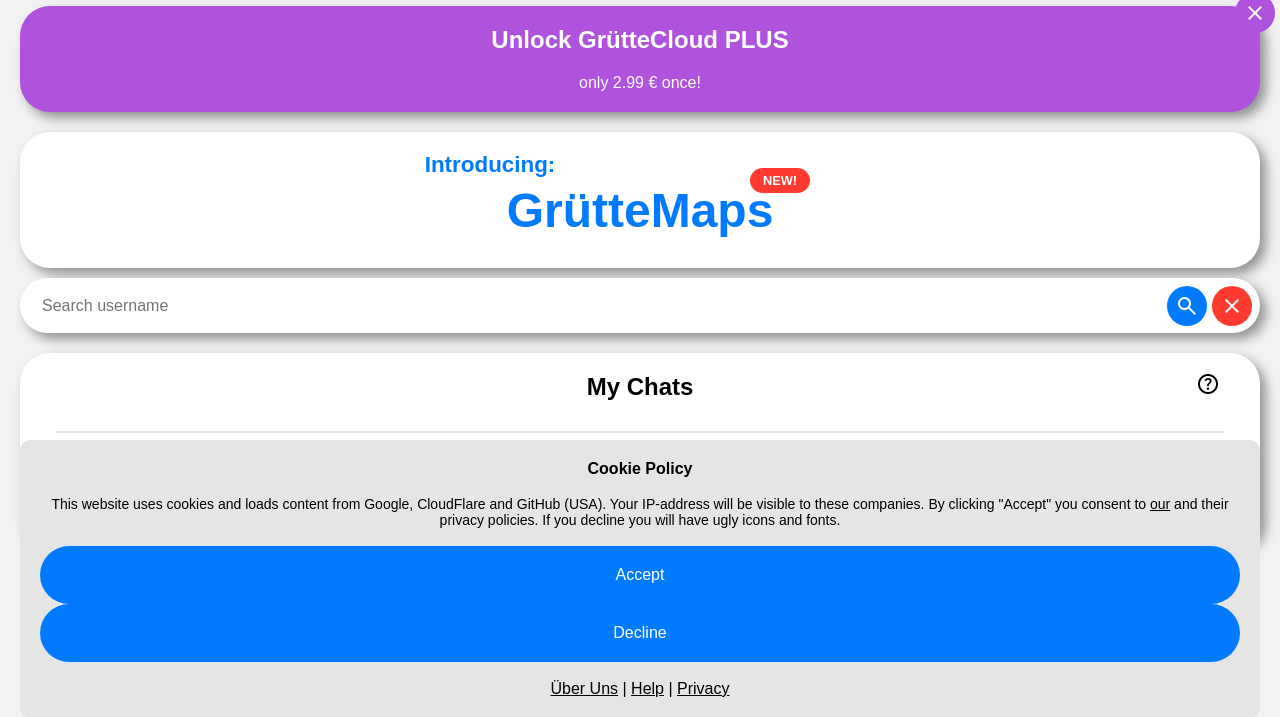
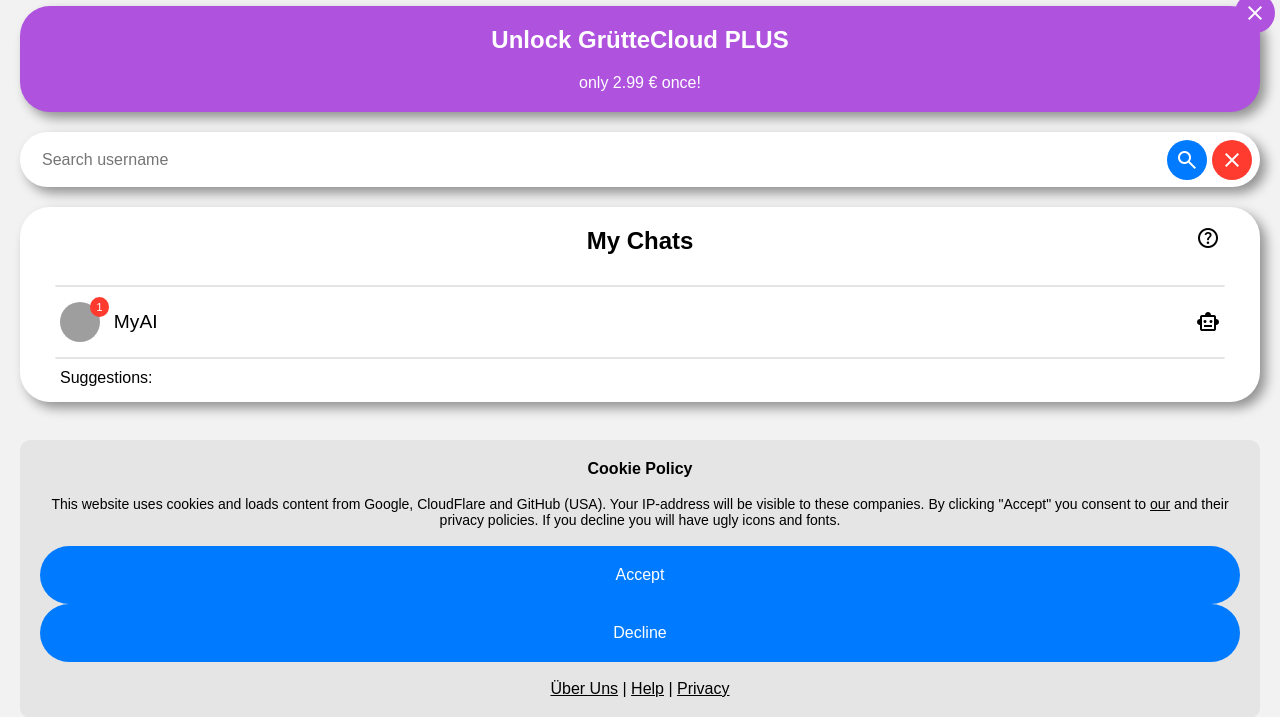
Before and after one commit to xelemir/GruetteCloud, a Python web app: template templates/chathome.html in a window 1280 px wide. Shown: the part 62-779 px from the top of the page. Run offline with Jinja, Linux system fonts and the light colour scheme; the template is opened without the code that fills it, so the values that code supplies are empty; some libraries are stand-ins or nearby versions; grey boxes are pictures that could not be loaded.

Commit message:
remove Maps ad

```diff
--- a/templates/chathome.html
+++ b/templates/chathome.html
@@ -50,16 +50,6 @@
         </div>
         <div class="spaced-tile"></div>
     {% endif %}
-
-    <a href="/maps" class="wrapping-tile" style="text-decoration: none; text-align: center; padding: 20px; border-radius: 30px; margin-bottom: 10px; display: flex; align-items: center; justify-content: center; flex-direction: column;">
-        <div style="font-size: 1.4em; color: var(--primary-color); border-radius: 30px; display: flex; align-items: center; justify-content: center; margin-right: 300px; margin-bottom: -10px;">
-            <b>Introducing:</b>
-        </div>
-        <div style="font-size: 0.8em; color: var(--white-color); background-color: var(--red); border-radius: 30px; padding: 5px; width: 60px; display: flex; align-items: center; justify-content: center; margin-left: 280px; margin-bottom: -10px;">
-            <b>NEW!</b>
-        </div>
-        <h1 style="color: var(--primary-color); font-size: 3em; margin-bottom: 10px;">GrütteMaps</h1>
-    </a>
 
     <div class="animate__animated animate__zoomIn" id="help" style="display: none; margin-bottom: 20px;">
         <div style="display: flex; align-items: center; justify-content: center;">
```
Also changed, not shown: templates/drive.html (+0 -10 lines).
